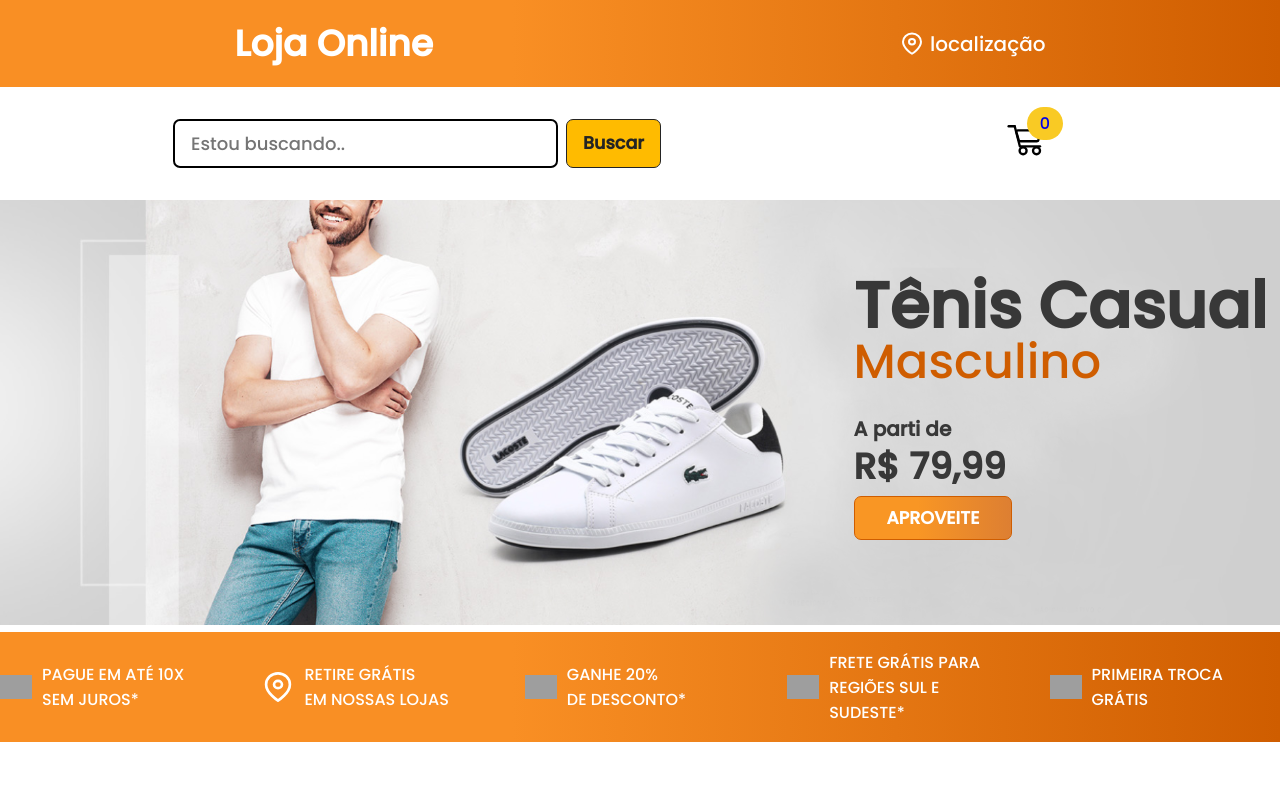
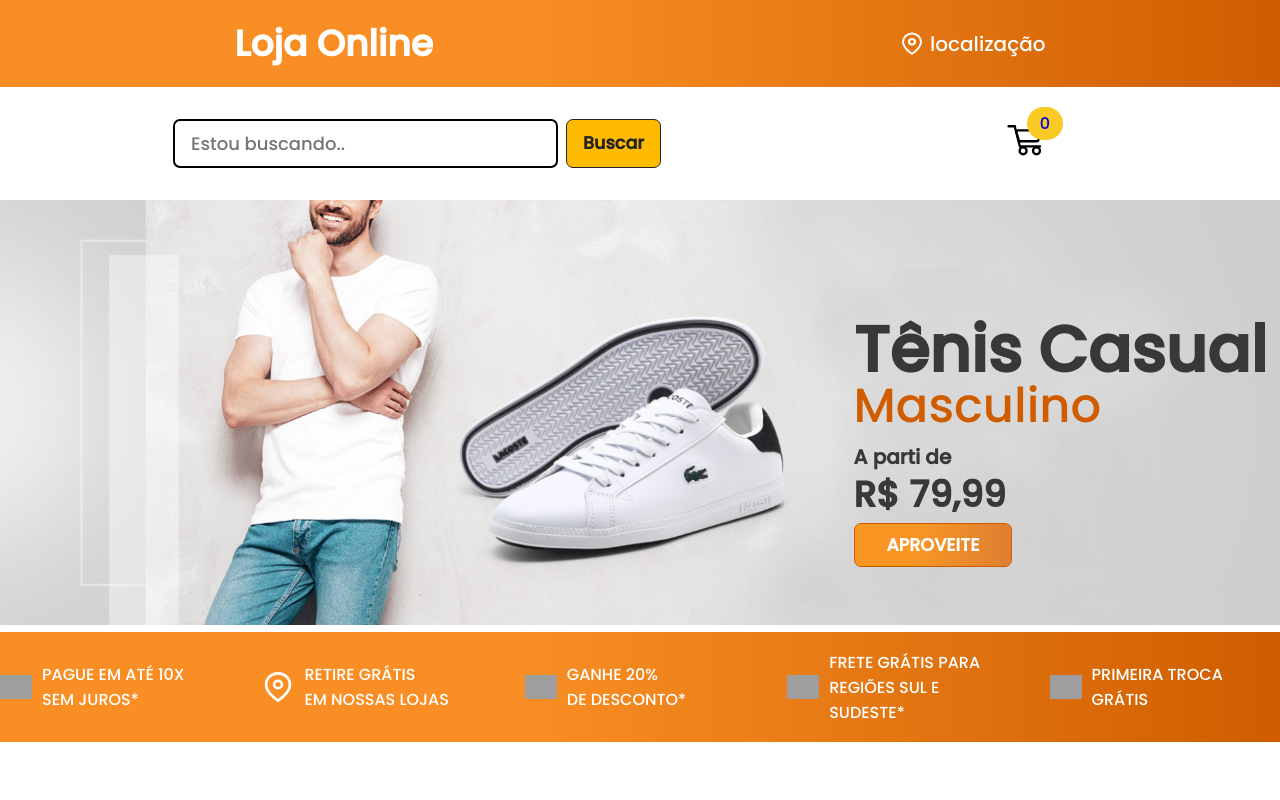
Before and after one commit to VandersonMendes/loja-online, a React (Vite) app: page / in a window 1280 px wide. Shown: the top 800 px of the page. Built offline with nearby package versions, Linux system fonts and the light colour scheme; no server answers; grey boxes are pictures that could not be loaded.

Commit message:
♻️ Refatoração

```diff
--- a/src/assets/css/Home/feed/FeedApresentation.module.css
+++ b/src/assets/css/Home/feed/FeedApresentation.module.css
@@ -5,15 +5,13 @@
 .text {
     position: absolute;
     right: 1%;
-    top: 20%;
+    top: 30%;
     display: flex;
     flex-direction: column;
     justify-content: center;
 }
 
-.preco {
-    margin-top: 1rem;
-}
+
 
 .preco button {
     background: rgb(249, 143, 36);
@@ -36,14 +34,14 @@
     }
 
     .text {
-        top: 15%;
+        top: 25%;
     }
 
 }
 
 @media (max-width:400px) {
     .text {
-        top: 8%;
+        top: 17%;
     }
 
     .preco button {
--- a/src/context/Context.jsx
+++ b/src/context/Context.jsx
@@ -21,7 +21,6 @@ export function AppProvider({ children }) {
           window.localStorage.setItem(res.id, Number(res.price));
         });
     }
-
   }, [carrinhoID]);
   return (
     <AppContext.Provider
--- a/src/pages/Carrinho/Carrinho.jsx
+++ b/src/pages/Carrinho/Carrinho.jsx
@@ -8,12 +8,11 @@ import { useEffect, useState } from "react";
 const Carrinho = () => {
   const navigate = useNavigate()
   const carrinhoList = JSON.parse(localStorage.getItem("listIdCarrinho"));
-  // const resultado = (localStorage.getItem("resultProducts"));
-  // console.log(resultado)
+  useEffect(() =>{
+      console.log('oi')
+  },[carrinhoList])
   const [finalPrice, updateFinalPrice] = useState([])
   const [result, updateResult] = useState(0);
-  const [add, setAdd] = useState(0)
-
   const handleClickAdd = (data) => {
     const itemPrice = window.localStorage.getItem(data.id)
     const qnt =
@@ -23,18 +22,17 @@ const Carrinho = () => {
         :
         Number(data.price) + Number(data.price)
     window.localStorage.setItem(data.id, qnt)
-    window.location.reload()
   }
 
 
   const handleClickRemove = (data) => {
     const itemPrice = window.localStorage.getItem(data.id);
-    const value =itemPrice &&  Number(itemPrice) - Number(data.price);
+    const value = itemPrice && Number(itemPrice) - Number(data.price);
     if (value <= data.price) {
       return;
     }
     window.localStorage.setItem(data.id, value);
-    window.location.reload();
+
   }
 
   useEffect(() => {
@@ -44,9 +42,8 @@ const Carrinho = () => {
       if (validation && !finalPrice.includes(validation)) {
         const listPrice = finalPrice;
         listPrice && listPrice.push(validation);
-        console.log(finalPrice);
+        console.log(listPrice)
         const res = listPrice.reduce((a, b) => a + parseInt(b), 0)
-        console.log(res)
         updateResult(res);
       }
     })
@@ -116,7 +113,7 @@ const Carrinho = () => {
                 </div>
                 <div>
                   <StyledH3 color="#383838">R${
-                    itemPrice ? itemPrice : item.price
+                    itemPrice ? Number(itemPrice).toFixed(2) : Number(item.price).toFixed(2)
                   }</StyledH3>
                   <StyledFlex gap="1rem" justifycontent="center">
                     <StyledButton
@@ -124,7 +121,7 @@ const Carrinho = () => {
                       fontSize="1.3rem"
                       padding="0.5rem 0.8rem"
                       BorderColor="#38383899"
-                      onClick={() =>{
+                      onClick={() => {
                         handleClickRemove(item)
                       }}
                     >
```
